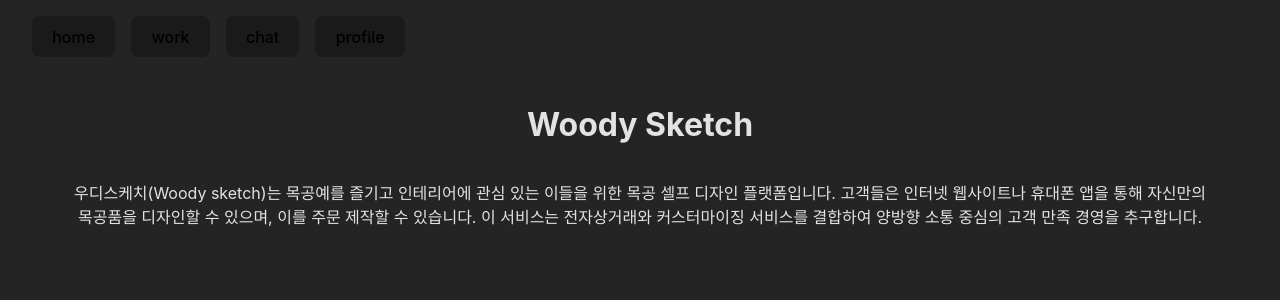
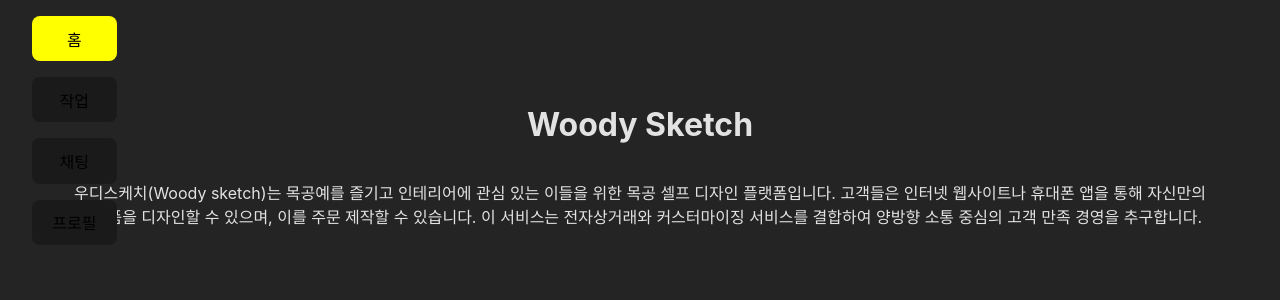
Before and after one commit to greyHairChooseLife/woody-sketch, a React (Vite) app: page / in a window 1280 px wide. Shown: the top 300 px of the page. Built offline with nearby package versions, Linux system fonts and the light colour scheme.

Commit message:
style: Nav 스타일

```diff
--- a/src/App.css
+++ b/src/App.css
@@ -4,18 +4,21 @@
 }
 
 .nav_content {
-  background-color: rgba(36, 36, 36, 0.5);
-  backdrop-filter: blur(3px);
   position: fixed;
   top: 0;
   z-index: 1;
-  width: 100%;
   padding: 1rem 2rem;
 }
 
 .nav_flex {
   display: flex;
+  flex-direction: column;
   gap: 1rem;
+}
+
+.activeNav {
+  background-color: yellow;
+  color: black;
 }
 
 .body_content {
--- a/src/App.tsx
+++ b/src/App.tsx
@@ -14,7 +14,7 @@ function App() {
 
   return (
     <div>
-      <Nav setPageMode={changePage} />
+      <Nav pageMode={pageMode} setPageMode={changePage} />
       <div className="body_content">
         <Page pageMode={pageMode} />
       </div>
@@ -22,14 +22,38 @@ function App() {
   );
 }
 
-const Nav = ({ setPageMode }: { setPageMode: (page: PageMode) => void }) => {
+type NavProps = {
+  pageMode: PageMode;
+  setPageMode: (page: PageMode) => void;
+};
+const Nav = ({ pageMode, setPageMode }: NavProps) => {
   return (
     <div className="nav_content">
       <div className="nav_flex">
-        <button onClick={() => setPageMode("home")}>home</button>
-        <button onClick={() => setPageMode("work")}>work</button>
-        <button onClick={() => setPageMode("chat")}>chat</button>
-        <button onClick={() => setPageMode("profile")}>profile</button>
+        <button
+          className={pageMode === "home" ? "activeNav" : ""}
+          onClick={() => setPageMode("home")}
+        >
+          홈
+        </button>
+        <button
+          className={pageMode === "work" ? "activeNav" : ""}
+          onClick={() => setPageMode("work")}
+        >
+          작업
+        </button>
+        <button
+          className={pageMode === "chat" ? "activeNav" : ""}
+          onClick={() => setPageMode("chat")}
+        >
+          채팅
+        </button>
+        <button
+          className={pageMode === "profile" ? "activeNav" : ""}
+          onClick={() => setPageMode("profile")}
+        >
+          프로필
+        </button>
       </div>
     </div>
   );
--- a/src/index.css
+++ b/src/index.css
@@ -36,12 +36,13 @@ button {
   background-color: #1a1a1a;
   cursor: pointer;
   transition: border-color 0.25s;
+  outline: none;
 }
 button:hover {
-  border-color: #646cff;
-  background-color: #646cff;
+  background-color: yellow;
+  color: black;
 }
 button:focus,
 button:focus-visible {
-  outline: 4px auto -webkit-focus-ring-color;
+  outline: none;
 }
```
